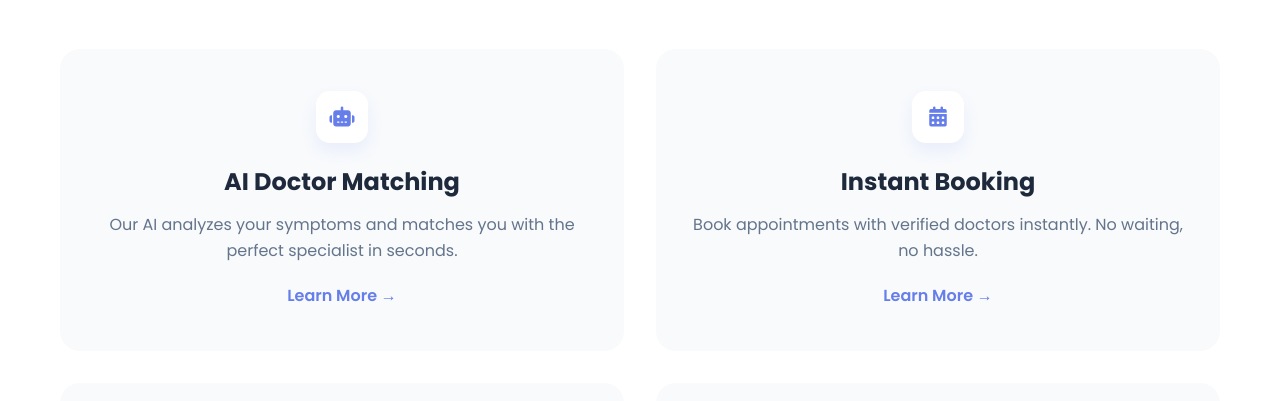
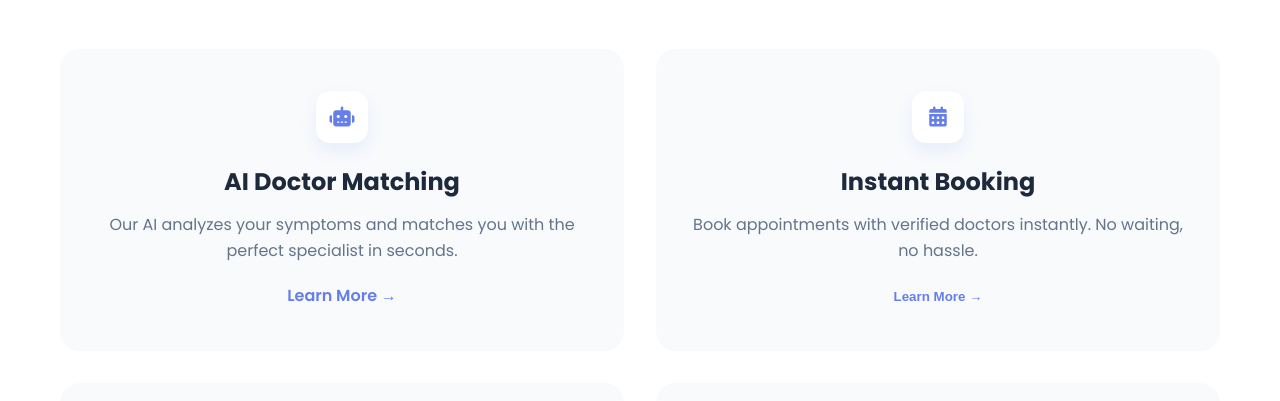
Before and after one commit to channel4meofficial-gif/Channel4me-Frontend, a React (Create React App) app: page / in a window 1280 px wide. Shown: the part 1201-1602 px from the top of the page. Built offline with nearby package versions, Linux system fonts and the light colour scheme.

Commit message:
Update HomePage.tsx
Added new buttons

```diff
--- a/src/pages/HomePage.tsx
+++ b/src/pages/HomePage.tsx
@@ -116,6 +116,8 @@ const HomePage: React.FC = () => {
                                         <div
                                             key={index}
                                             className={`action-card ${action.primary ? 'primary' : ''}`}
+                                            onClick={action.title === 'Book Doctor' ? handleViewAllDoctors : undefined}
+                                            style={action.title === 'Book Doctor' ? { cursor: 'pointer' } : undefined}
                                         >
                                             <div className="action-icon">
                                                 <i className={action.icon}></i>
@@ -170,7 +172,18 @@ const HomePage: React.FC = () => {
                                     </div>
                                     <h3>{feature.title}</h3>
                                     <p>{feature.description}</p>
-                                    <a href="#features" className="feature-link">Learn More →</a>
+                                    {feature.title === 'Instant Booking' ? (
+                                        <button
+                                            type="button"
+                                            className="feature-link"
+                                            onClick={handleViewAllDoctors}
+                                            style={{ background: 'none', border: 'none', padding: 0, cursor: 'pointer' }}
+                                        >
+                                            Learn More →
+                                        </button>
+                                    ) : (
+                                        <a href="#features" className="feature-link">Learn More →</a>
+                                    )}
                                 </div>
                             ))}
                         </div>
```
